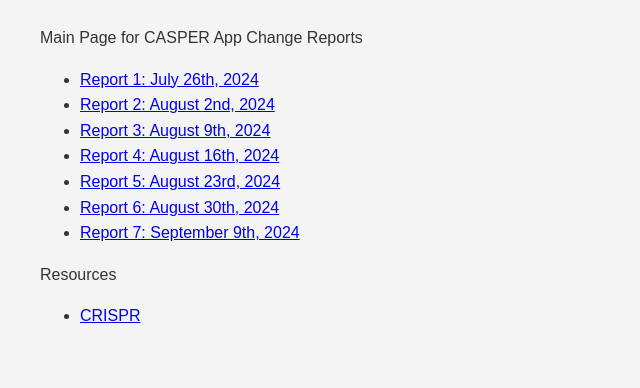
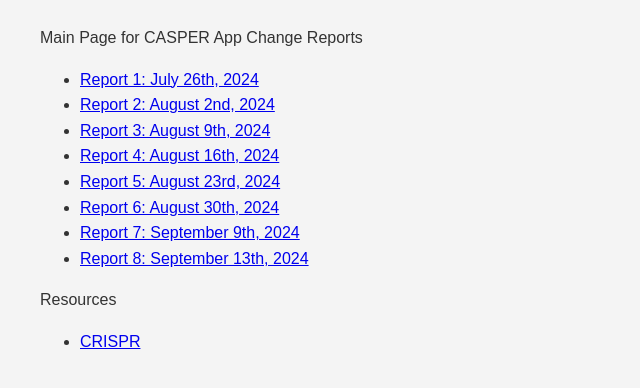
Before and after one commit to CodeArtificial/CASPERreport, a plain HTML site: page index.html in a window 1280 px wide. Shown: the whole page, without its empty margins (0-640 px from the left). Drawn offline with Linux system fonts and the light colour scheme.

Commit message:
Minor fix

```diff
--- a/index.html
+++ b/index.html
@@ -30,6 +30,9 @@
         <li>
           <a href="https://casper.dmnguyen.xyz/report/09/09/2024">Report 7: September 9th, 2024</a>
         </li>
+        <li>
+          <a href="https://casper.dmnguyen.xyz/report/09/13/2024">Report 8: September 13th, 2024</a>
+        </li>
       </ul>
       <p>Resources</p>
       <ul>
```
